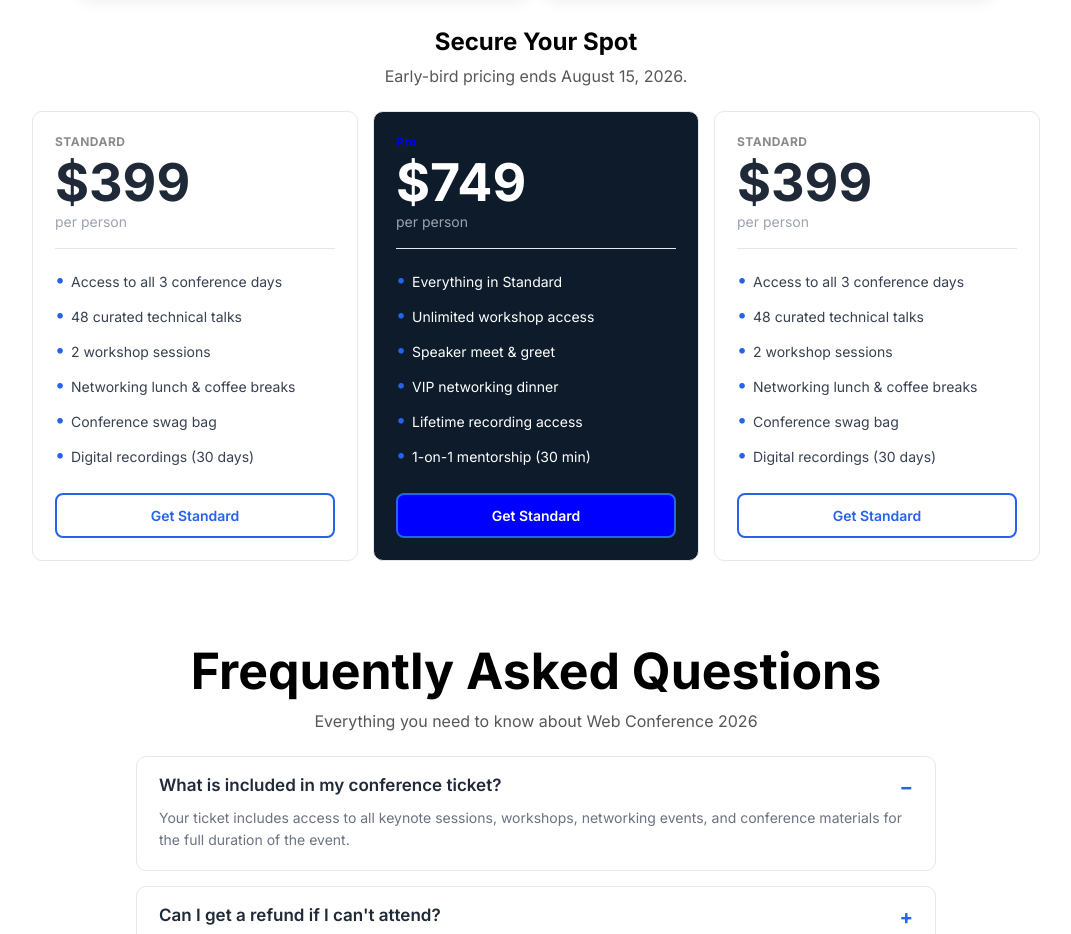
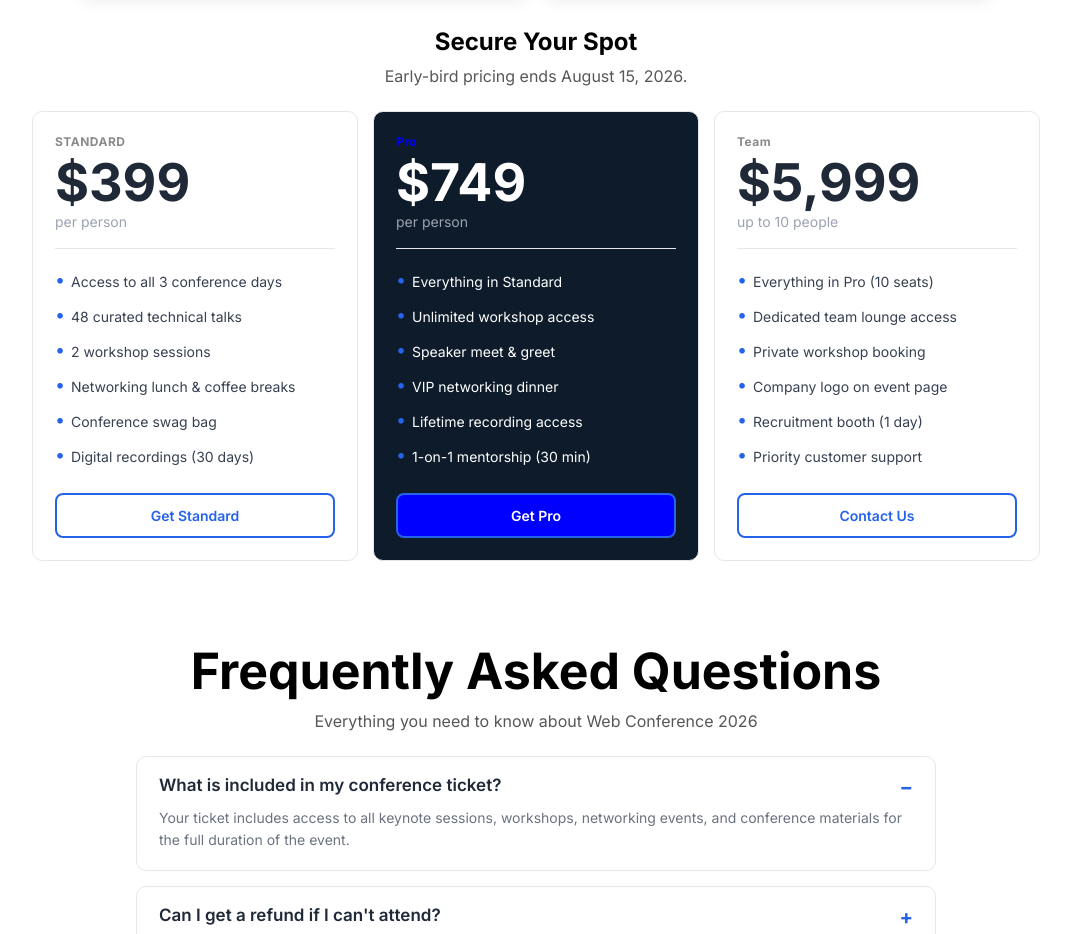
Before and after one commit to zibon07/B14-A01-DevConf-2026, a plain HTML site: page index.html in a window 1280 px wide. Shown: the part 1520-2454 px from the top of the page, without its empty margins (104-1175 px from the left). Drawn offline with Linux system fonts and the light colour scheme.

Commit message:
price card section fixed

```diff
--- a/index.html
+++ b/index.html
@@ -144,26 +144,26 @@
                         <li>1-on-1 mentorship (30 min)</li>
                     </ul>
 
-                    <button class="inter">Get Standard</button>
+                    <button class="inter">Get Pro</button>
                 </div>
                 <div class="pricing-card">
-                    <p class="plan">STANDARD</p>
+                    <p class="plan">Team</p>
 
-                    <h1 class="price">$399</h1>
-                    <p class="person">per person</p>
+                    <h1 class="price">$5,999</h1>
+                    <p class="person">up to 10 people</p>
 
                     <hr>
 
                     <ul>
-                        <li>Access to all 3 conference days</li>
-                        <li>48 curated technical talks</li>
-                        <li>2 workshop sessions</li>
-                        <li>Networking lunch & coffee breaks</li>
-                        <li>Conference swag bag</li>
-                        <li>Digital recordings (30 days)</li>
+                        <li>Everything in Pro (10 seats)</li>
+                        <li>Dedicated team lounge access</li>
+                        <li>Private workshop booking</li>
+                        <li>Company logo on event page</li>
+                        <li>Recruitment booth (1 day)</li>
+                        <li>Priority customer support</li>
                     </ul>
 
-                    <button class="inter">Get Standard</button>
+                    <button class="inter">Contact Us</button>
                 </div>
 
 
```
